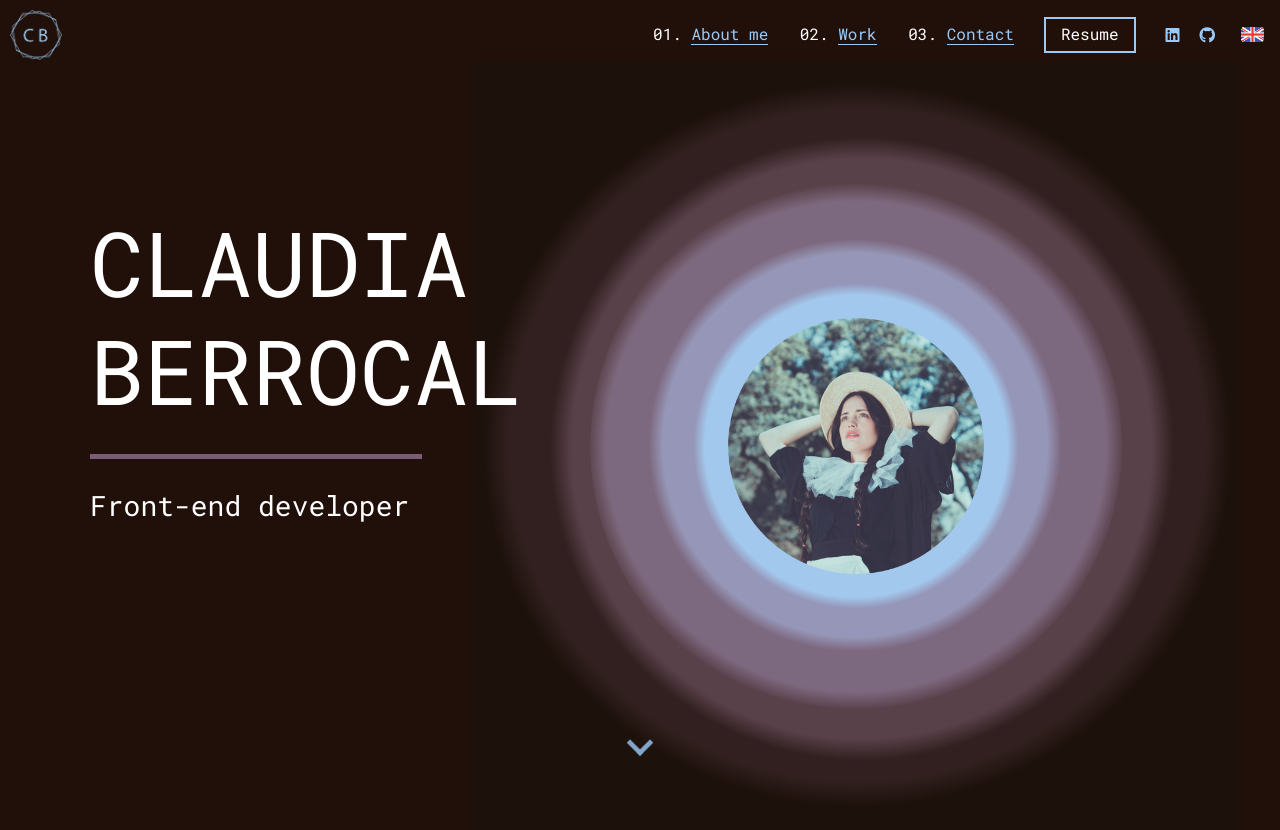
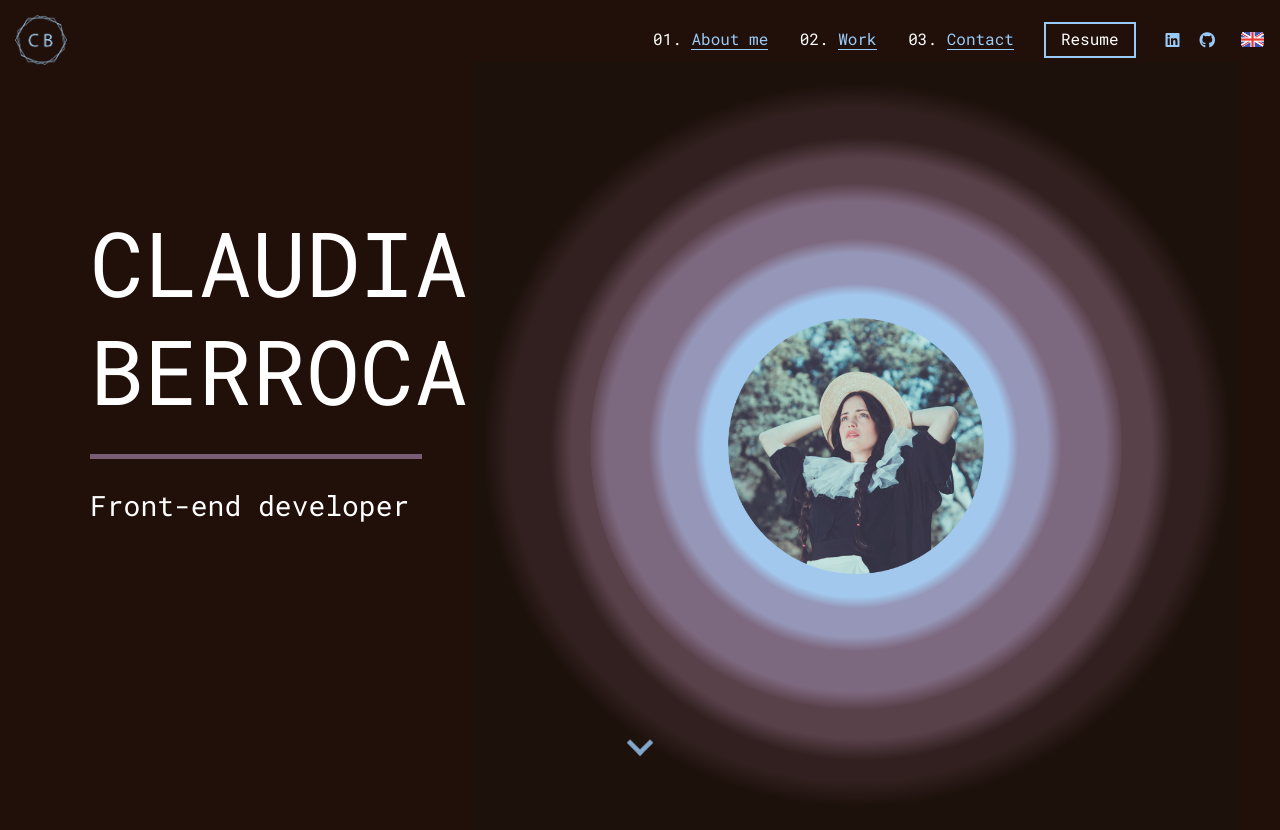
Before and after one commit to claudiabg-c/my-dev-portfolio, an Angular app: page /#/en/home in a window 1280 px wide. Built offline with nearby package versions, Linux system fonts and the light colour scheme.

Commit message:
Fix logo behavior when clicked

```diff
--- a/src/app/components/header/header.component.scss
+++ b/src/app/components/header/header.component.scss
@@ -7,7 +7,6 @@
     .header-info {
         padding: 90px;
         max-width: 40vw;
-        z-index: 1;
         position: relative;
         background-color: transparent;
         height: 100%;
--- a/src/app/components/navbar/navbar.component.html
+++ b/src/app/components/navbar/navbar.component.html
@@ -1,6 +1,6 @@
 <section class="container-navbar">
     <div class="logo text-left">
-        <a [routerLink]="['/' + lang + '/home']">
+        <a [routerLink]="['/' + lang + '/home']" (click)="scrollToTop()">
             <img src="../../../assets/ui/images/logo.png" class="img-fluid" title="Logo {{config.name}}" alt="Logo {{config.name}}">
         </a>
     </div>
--- a/src/app/components/navbar/navbar.component.scss
+++ b/src/app/components/navbar/navbar.component.scss
@@ -12,6 +12,10 @@
     &.scrolled {
         background-color: $color_3;
         transition: all .5s ease-in-out;
+    }
+    .logo {
+        cursor: pointer;
+        padding: 5px;
     }
     .img-fluid {
         color: $color_1;
--- a/src/app/components/navbar/navbar.component.ts
+++ b/src/app/components/navbar/navbar.component.ts
@@ -87,6 +87,10 @@
     });
   }
 
+  scrollToTop(): void {
+    window.scrollTo(0, 0);
+  }
+
   goToLink(url: string){
     window.open(url, '_blank', 'location=yes,width=1000,height=700,scrollbars=yes,status=yes');
   }
```
